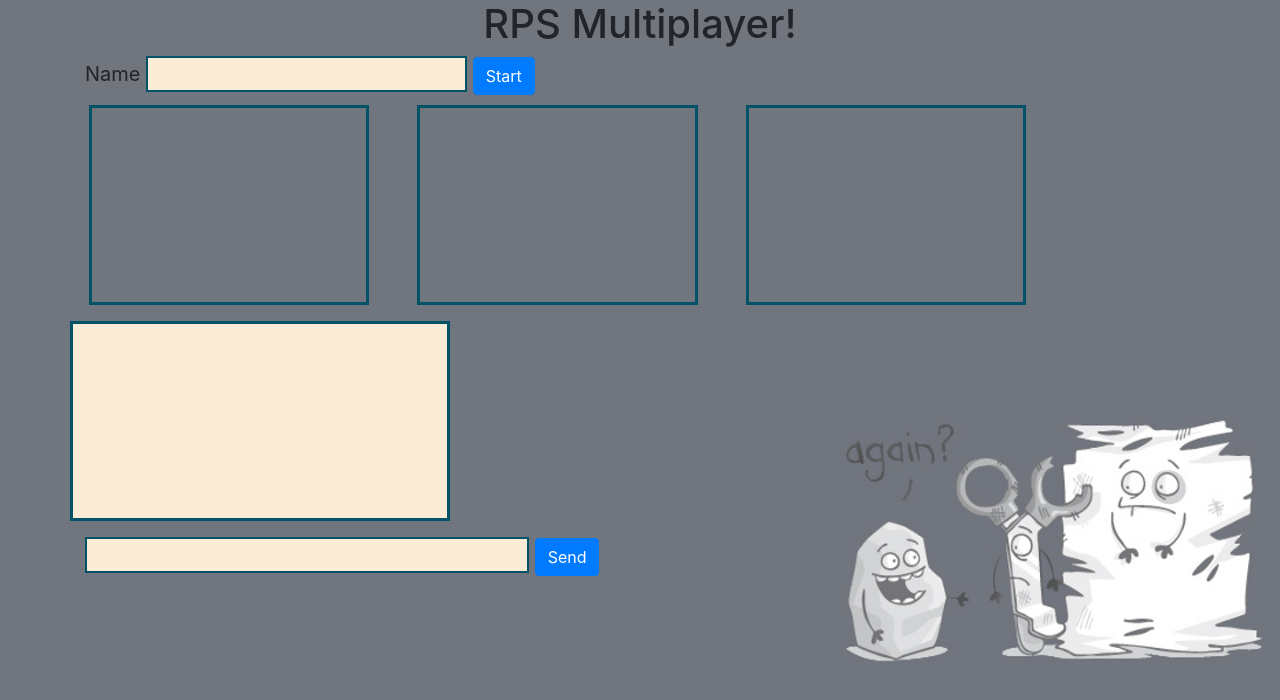
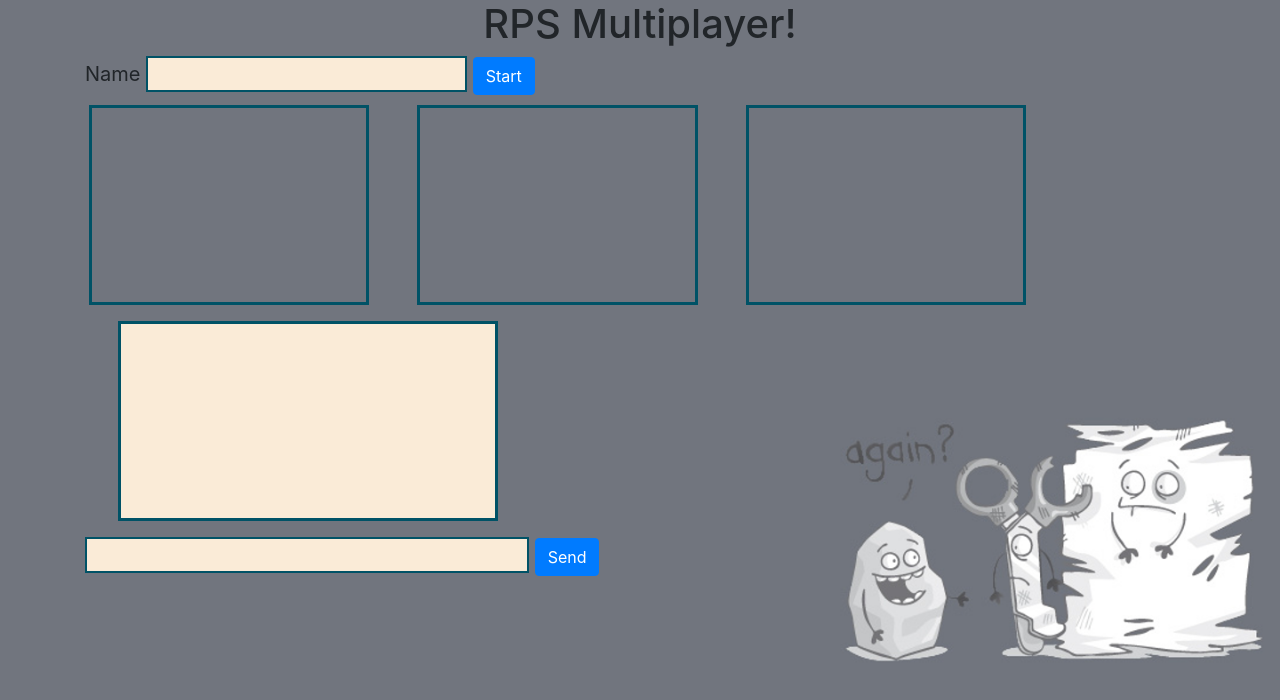
Before and after one commit to marciamoss/RPS-Multiplayer, a plain HTML site: page index.html in a window 1280 px wide. Drawn offline with nearby package versions, Linux system fonts and the light colour scheme; no server answers.

Commit message:
styling changes

```diff
--- a/index.html
+++ b/index.html
@@ -3,7 +3,7 @@
 <head>
     <meta charset="utf-8" />
     <meta http-equiv="X-UA-Compatible" content="IE=edge">
-    <title>Page Title</title>
+    <title>RPS-Multiplayer</title>
     <meta name="viewport" content="width=device-width, initial-scale=1">
     <link rel="stylesheet" type="text/css" media="screen" href="https://stackpath.bootstrapcdn.com/bootstrap/4.2.1/css/bootstrap.min.css" />
     <link rel="stylesheet" type="text/css" media="screen" href="assets/css/style.css" />
@@ -43,7 +43,7 @@
             </div>
 
             <div class="row mt-3 ">
-                <div class="col-4 col-sm-4 col-md-4 col-lg-4 col-xl-4" id='chatBox'></div>
+                <div class="col-4 col-sm-4 col-md-4 col-lg-4 col-xl-4 ml-5" id='chatBox'></div>
             </div>
             <div class="row mt-3 ">
                 <div class="col-12 col-sm-12 col-md-12 col-lg-12 col-xl-12" id='messageText'>
```
